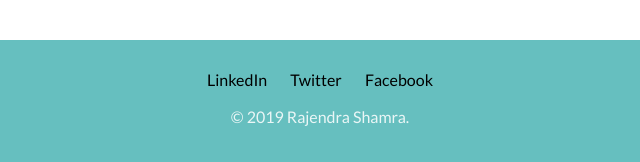
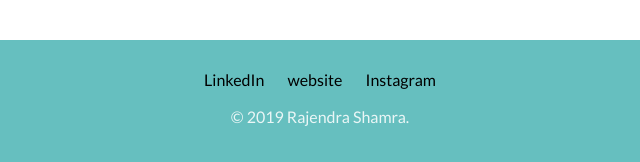
Before and after one commit to Raj605/Rajendra-Sharma, a plain HTML site: page index.html in a window 1280 px wide. Shown: the part 3425-3587 px from the top of the page, 320-960 px from the left. Drawn offline with Linux system fonts and the light colour scheme.

Commit message:
changes in footer

```diff
--- a/index.html
+++ b/index.html
@@ -76,8 +76,8 @@
 
 <div class="bottom-container">
   <a class="footer-link" href="https://www.linkedin.com/in/rajendra-sharma-88622991">LinkedIn</a>
-  <a class="footer-link" href="https://twitter.com/">Twitter</a>
-  <a class="footer-link" href="https://www.facebook.com/">Facebook</a>
+  <a class="footer-link" href="https://raj605.github.io/Rajendra-Sharma/">website</a>
+  <a class="footer-link" href="https://www.instagram.com/imrajendrasharma/">Instagram</a>
   <p class="copyright">© 2019 Rajendra Shamra.</p>
 </div>
   </body>
```
